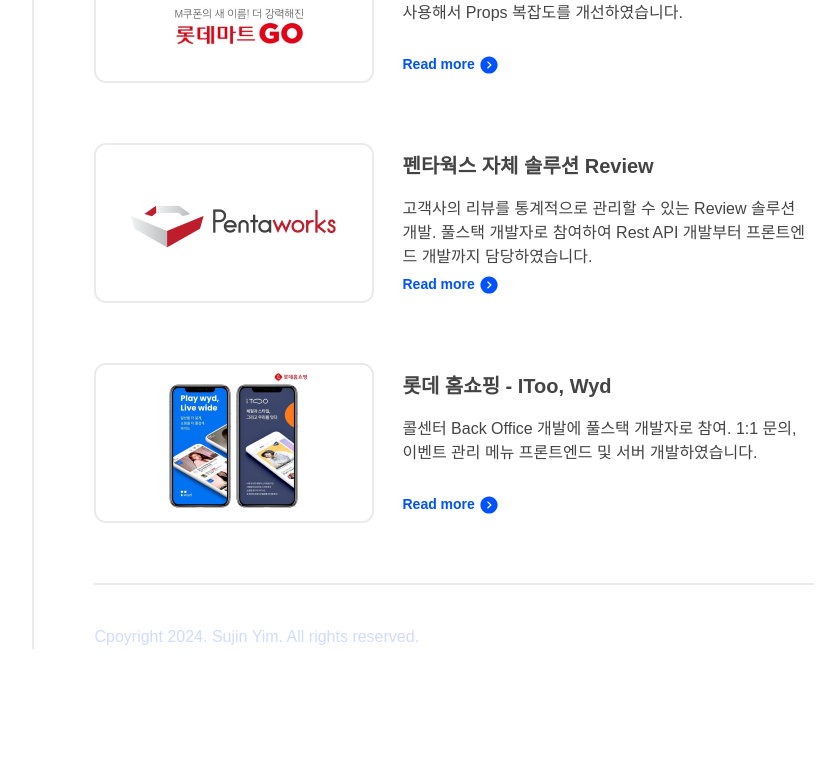
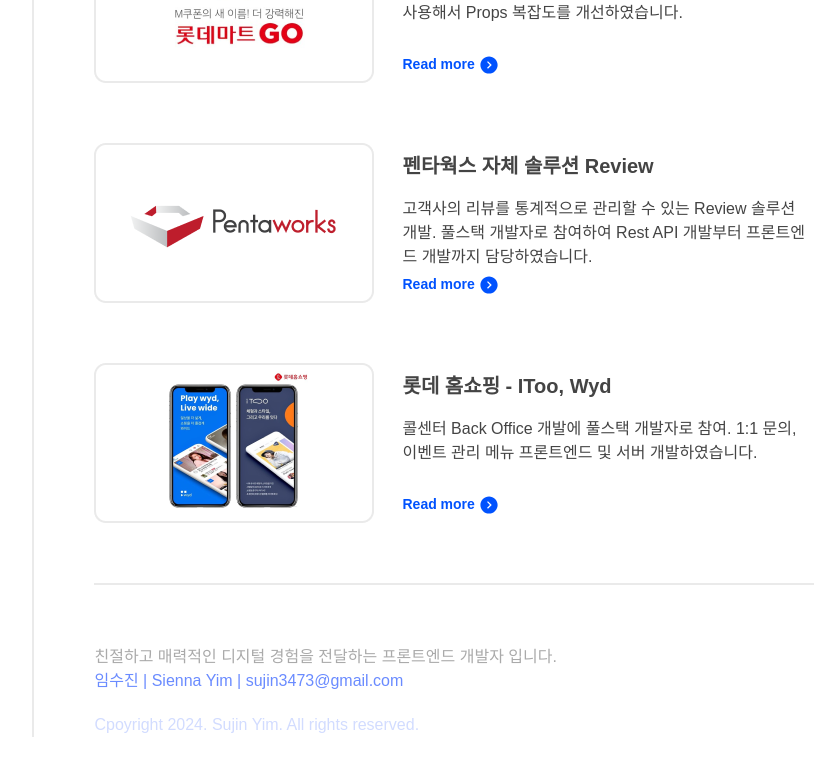
Before and after one commit to wldlglaso/wldlglaso.github.io, a Next.js app: page / in a window 1280 px wide. Shown: the part 1571-2346 px from the top of the page, without its empty margins (402-1237 px from the left). Before the commit the page ends 2270 px from the top, so only its background shows below. Built offline with nearby package versions, Linux system fonts and the light colour scheme; a web font is replaced by a local one.

Commit message:
chore: footer 수정, output 설정 추가

```diff
--- a/app/page.tsx
+++ b/app/page.tsx
@@ -12,7 +12,7 @@
   });
 
   return (
-    <main className="w-[800px] mt-[100px] mb-[50px] pl-[60px] text-gray-4 divide-y-2 divide-gray-EA border-solid border-l-[2px] border-l-gray-EA">
+    <main className="w-[800px] my-[100px] pl-[60px] text-gray-4 divide-y-2 divide-gray-EA border-solid border-l-[2px] border-l-gray-EA">
       <About />
       <Experience />
       <Projects />
--- a/components/footer.tsx
+++ b/components/footer.tsx
@@ -1,6 +1,10 @@
 const Footer = () => (
   <section>
-    <p className="text-blue-D mt-[40px]">
+    <p className="text-gray-A mt-[60px]">
+      친절하고 매력적인 디지털 경험을 전달하는 프론트엔드 개발자 입니다.
+    </p>
+    <p className="text-blue-6A">임수진 | Sienna Yim | sujin3473@gmail.com</p>
+    <p className="text-blue-D mt-[20px]">
       Cpoyright 2024. Sujin Yim. All rights reserved.
     </p>
   </section>
--- a/constants/projects.ts
+++ b/constants/projects.ts
@@ -10,21 +10,21 @@
     title: "Dolfin 가상자산 장외거래 서비스",
     description:
       "Dolfin User side, Admin side 프론트엔드 개발, Dolfin 자체 디자인 시스템을 구축하는 프로젝트를 진행하였습니다.",
-    image: "/assets/projects/dolfin.png",
+    image: "./assets/projects/dolfin.png",
     url: "",
   },
   {
     title: "Dolfin Microsite",
     description:
       "Dolfin Microsite(반응형 사이트) 프론트엔드 개발. Storybook을 도입하여 재사용 가능한 UI 프로토타입 개발&디자이너와의 업무 프로세스를 개선하였습니다.",
-    image: "/assets/projects/dolfin.png",
+    image: "./assets/projects/dolfin.png",
     url: "",
   },
   {
     title: "롯데마트 GO - 코인 시스템",
     description:
       "롯데마트 GO 코인 리워드 시스템 프론트엔드 개발. Redux를 사용해서 Props 복잡도를 개선하였습니다.",
-    image: "/assets/projects/lotte.png",
+    image: "./assets/projects/lotte.png",
     url: "",
   },
   {
@@ -38,7 +38,7 @@
     title: "롯데 홈쇼핑 - IToo, Wyd",
     description:
       "콜센터 Back Office 개발에 풀스택 개발자로 참여. 1:1 문의, 이벤트 관리 메뉴 프론트엔드 및 서버 개발하였습니다.",
-    image: "/assets/projects/itoo.png",
+    image: "./assets/projects/itoo.png",
     url: "",
   },
 ];
--- a/next.config.mjs
+++ b/next.config.mjs
@@ -1,5 +1,9 @@
 /** @type {import('next').NextConfig} */
 const nextConfig = {
+  output: "export",
+  images: {
+    unoptimized: true,
+  },
   webpack: (config) => {
     config.module.rules.push({
       test: /\.svg$/,
```
